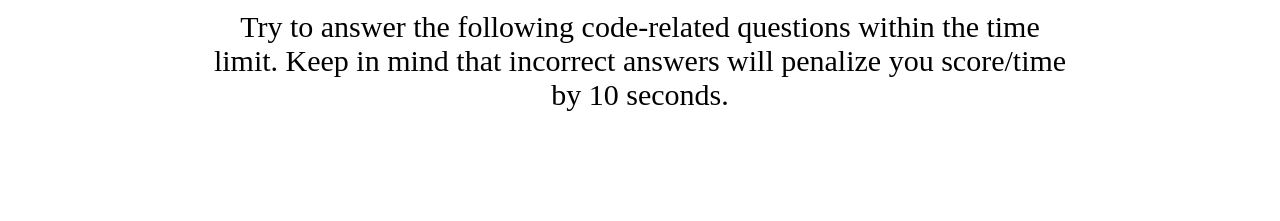
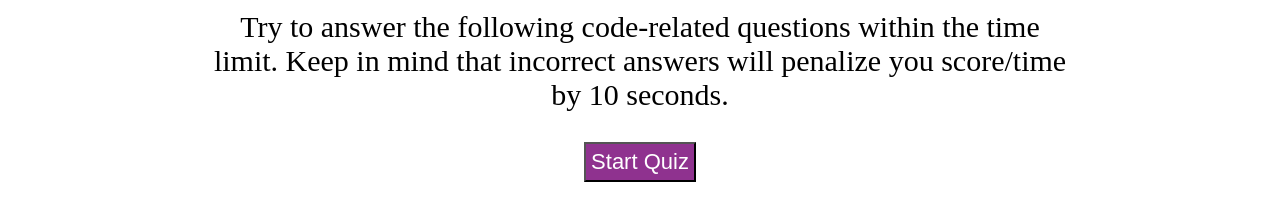
Before and after one commit to kylegold/Code-Quiz, a plain HTML site: page index.html in a window 1280 px wide. Shown: the part 197-418 px from the top of the page. Drawn offline with Linux system fonts and the light colour scheme.

Commit message:
added start quiz button and styled

```diff
--- a/index.html
+++ b/index.html
@@ -20,6 +20,9 @@
         score/time<br />
         by 10 seconds.
       </p>
+      <div>
+        <button id="start-quiz">Start Quiz</button>
+      </div>
     </main>
     <!-- Highscores -->
     <!-- Time Counter -->
--- a/style.css
+++ b/style.css
@@ -2,6 +2,9 @@
   box-sizing: border-box;
   margin: 0;
   padding: 0;
+}
+
+body {
 }
 
 header {
@@ -36,3 +39,17 @@ main p {
   margin-top: 30px;
   font-size: 30px;
 }
+
+main div {
+  width: 100%;
+  display: flex;
+  justify-content: center;
+  margin-top: 30px;
+}
+
+main button {
+  background-color: #790a79d5;
+  color: white;
+  font-size: 22px;
+  padding: 5px;
+}
```
